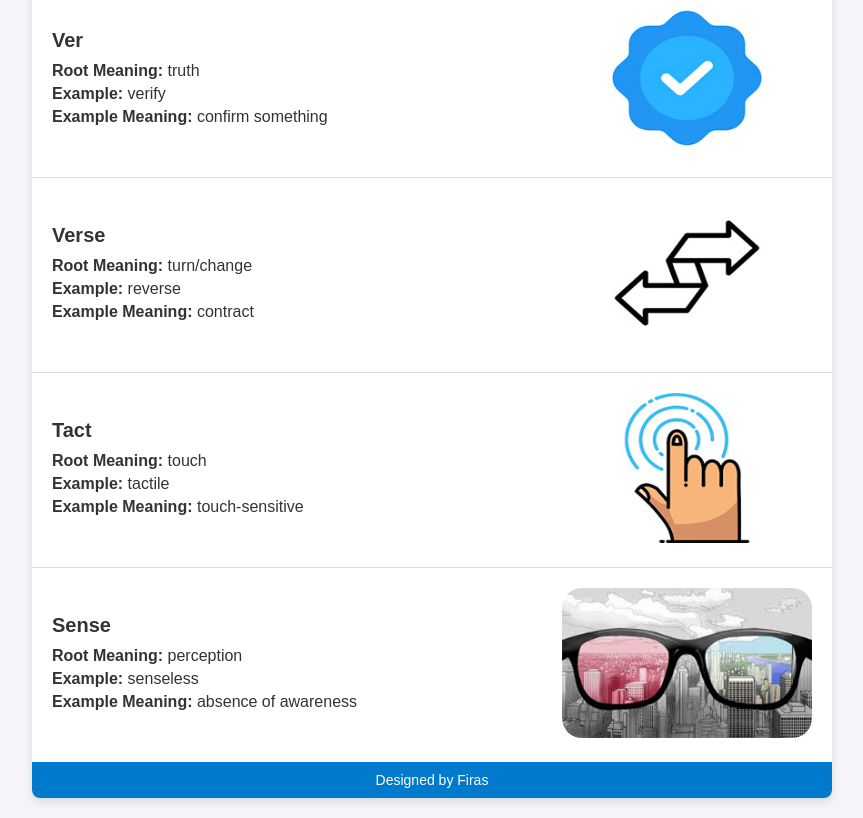
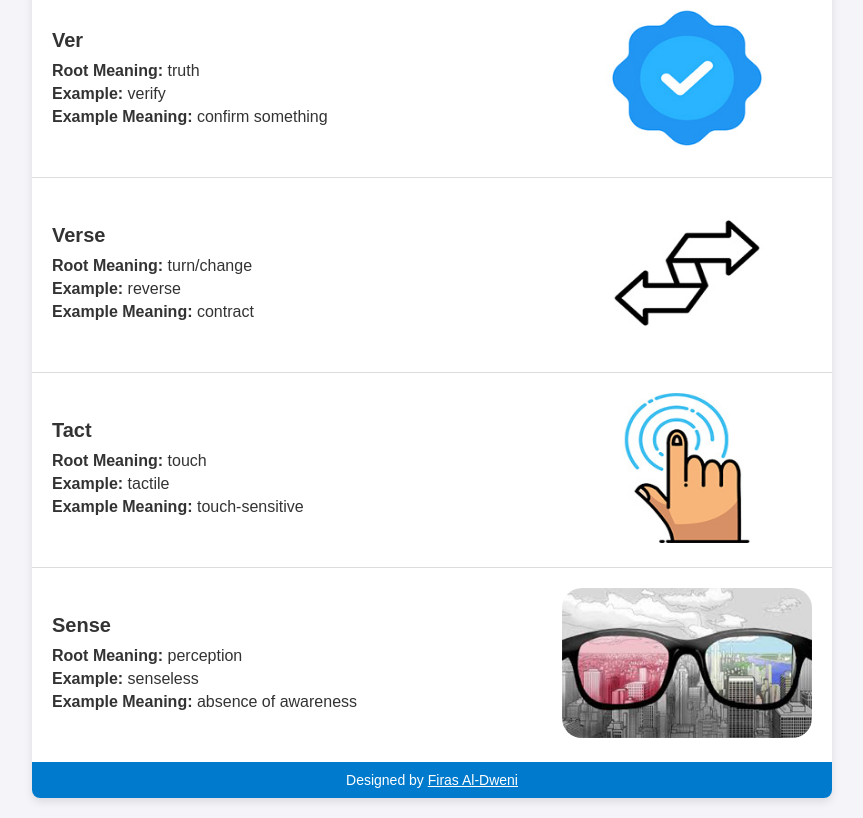
Before and after one commit to Firas001/etymology, a plain HTML site: page index.html in a window 1280 px wide. Shown: the part 4005-4823 px from the top of the page, without its empty margins (208-1071 px from the left). Drawn offline with Linux system fonts and the light colour scheme.

Commit message:
fix: update footer

```diff
--- a/index.html
+++ b/index.html
@@ -47,7 +47,6 @@
         font-weight: bold;
         margin-bottom: 10px;
         text-transform: capitalize;
-
       }
       .col2 img {
         width: 250px;
@@ -73,6 +72,9 @@
         color: white;
         font-size: 14px;
       }
+      .footer a {
+        color: unset;
+      }
     </style>
   </head>
   <body>
@@ -83,7 +85,10 @@
       <div id="word-container">
         <!-- Dynamic content will be inserted here -->
       </div>
-      <div class="footer">Designed by Firas</div>
+      <div class="footer">
+        Designed by
+        <a target="_blank" href="https://firas.ly">Firas Al-Dweni</a>
+      </div>
     </div>
     <script>
       // Fetch data from JSON file and populate HTML
```
